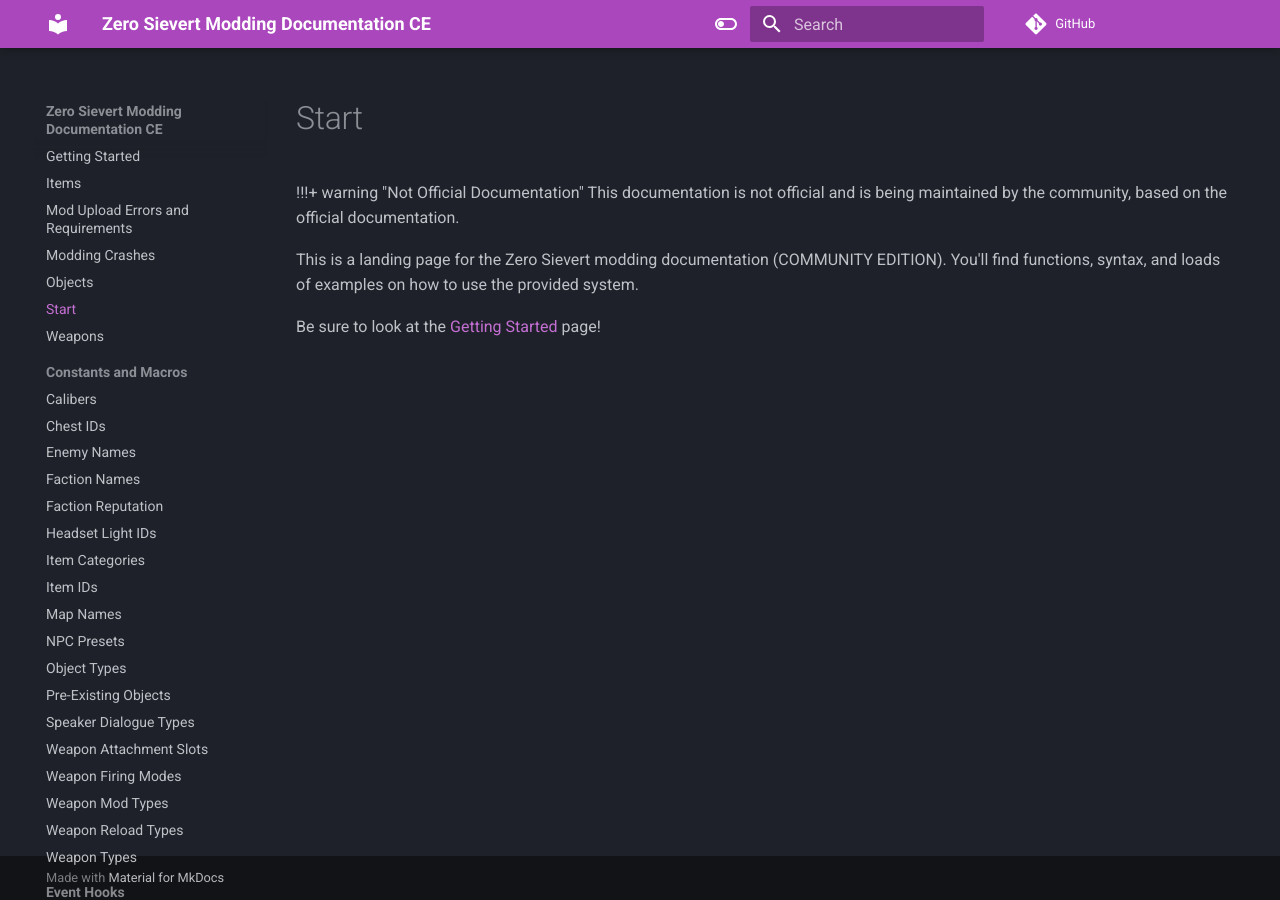
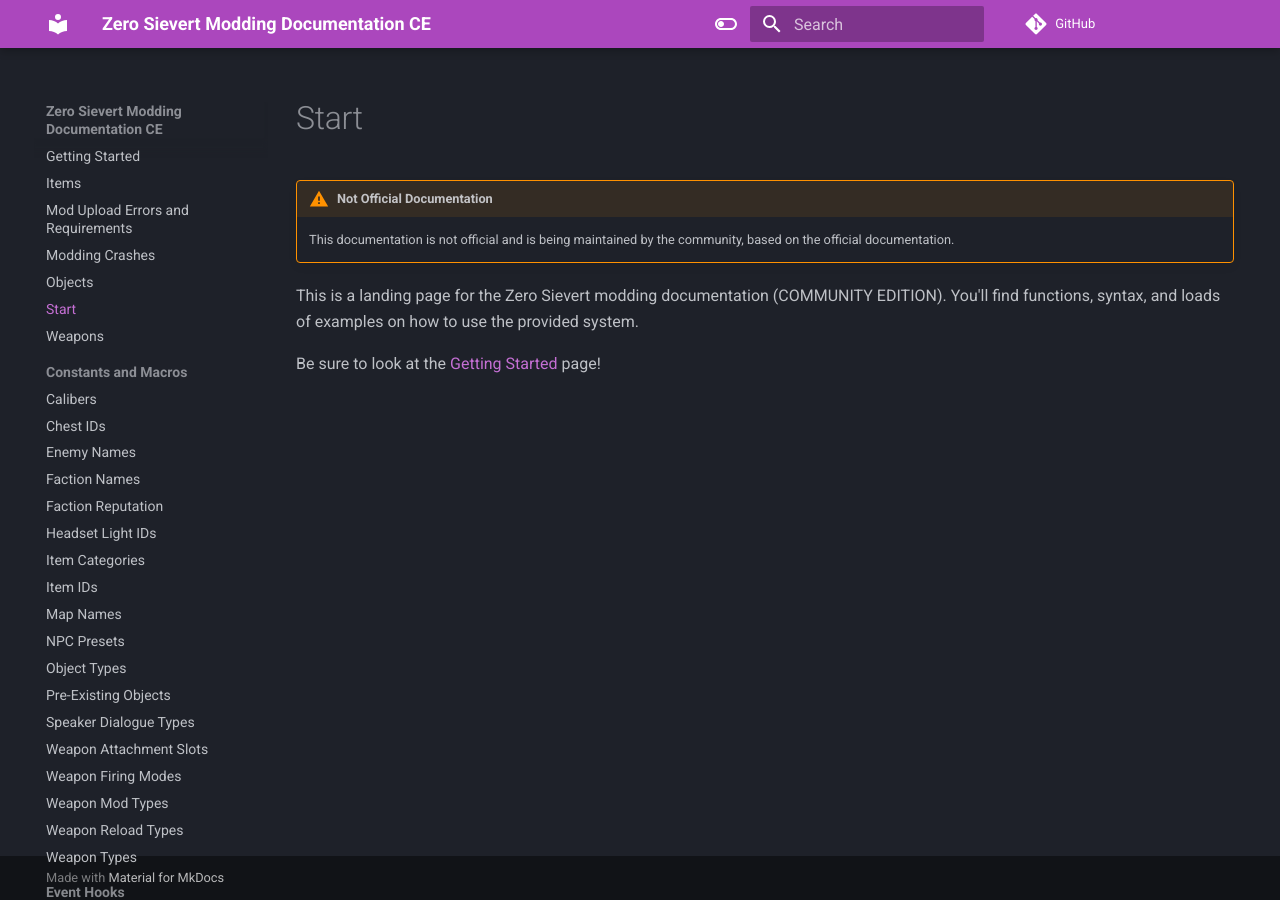
Before and after one commit to jay-salihov/zero-sievert-modding-documentation-CE, an MkDocs documentation site: the page built from docs/Start.md, in a window 1280 px wide. Built offline with MkDocs 1.6.1 and Material for MkDocs 9.7.7, drawn with Linux system fonts in a browser that asks for light colours; comment, search, counter and statistics services are not loaded.

Commit message:
admonition fix

```diff
--- a/docs/Start.md
+++ b/docs/Start.md
@@ -1,6 +1,6 @@
 # Start
 
-!!!+ warning "Not Official Documentation"
+!!! warning "Not Official Documentation"
     This documentation is not official and is being maintained by the community, based on the official documentation.
 
 This is a landing page for the Zero Sievert modding documentation (COMMUNITY EDITION). You'll find functions, syntax, and loads of examples on how to use the provided system.
```
